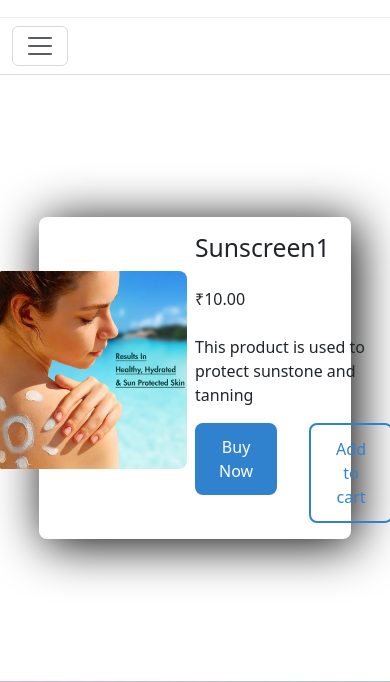
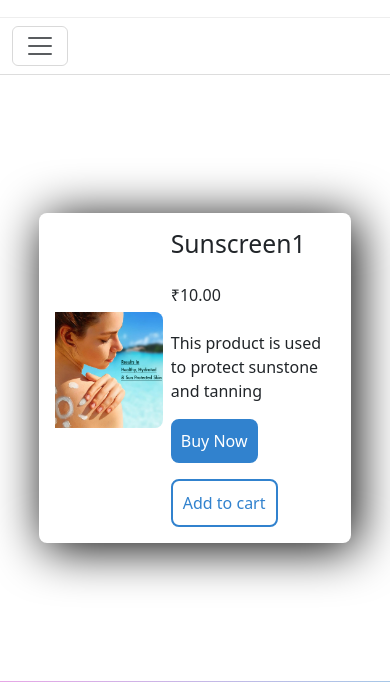
Before and after one commit to successcodinginstitute/DjangoEcommerce_test, a Django app: page /product/1/ in a window 390 px wide. Shown: the part 167-849 px from the top of the page. Run offline with Django 5.2, Linux system fonts and the light colour scheme; data comes from the database, SQL or seed files in the repository; some libraries are stand-ins or nearby versions.

Commit message:
Responsive changes

```diff
--- a/AYRAW/templates/product_detail.html
+++ b/AYRAW/templates/product_detail.html
@@ -67,7 +67,7 @@
 
   /* Action buttons */
   .action-buttons button {
-      padding: 12px 24px;
+      padding: 12px 12px;
       font-size: 1rem;
       border-radius: 8px;
       transition: all 0.3s ease;
@@ -95,7 +95,7 @@
   .product-details-wrapper {
       display: flex;
       flex-wrap: wrap; /* Allow content to wrap on smaller screens */
-      gap: 2rem;
+      gap: 1rem;
       align-items: flex-start;
   }
   .words{
@@ -136,7 +136,8 @@
 
       .action-buttons button {
           font-size: 0.9rem;
-          padding: 10px 20px;
+          padding: 10px 10px;
+          /* padding: 10px 20px; */
       }
   }
 
@@ -147,10 +148,10 @@
           gap: 1.5rem;
       }
 
-      .product-img {
+      /* .product-img {
           width: 200px;  /* Slightly smaller image for tablets */
-          height: 200px;
-      }
+          /* height: 200px; */
+      /* } */
 
       .product-info {
           width: 60%;
@@ -166,7 +167,7 @@
 
       .action-buttons button {
           font-size: 1rem;
-          padding: 12px 24px;
+          /* padding: 12px 24px; */
       }
   }
 
@@ -195,8 +196,13 @@
 
       .action-buttons button {
           font-size: 1rem;
-          padding: 12px 24px;
+          padding: 12px 14px;
       }
+  }
+  .action-buttons{
+    display: flex;
+    gap: 1rem;
+    flex-wrap: wrap;
   }
 </style>
 
@@ -229,7 +235,7 @@
 
 
         <!-- Product Details -->
-        <div class="md:w-1/2 p-6" style="height:100%; max-width:50%;">
+        <div class="md:w-1/2 p-6" style="height:100%;">
           <h2 class="text-3xl font-bold mb-4">{{ product.name }}1</h2>
           <p class="text-xl text-green-600 font-semibold mb-4">₹{{ product.price }}</p>
           <p class="text-gray-700 mb-6 words">{{ product.description }}</p>
@@ -237,7 +243,7 @@
           {% comment %} <a href="{% url 'place_order' %}" class="bg-blue-600 text-blue px-6 py-2 rounded hover:bg-blue-700 transition">
             Buy Now
           </a> {% endcomment %}
-          <div class="action-buttons " style="display: flex; gap: 2rem;">
+          <div class="action-buttons ">
             <a href="{% url 'add_to_cart' product.id %}" style="text-decoration: none;">
               <div class="add-to-cart">
                 <button type="button" class="btn btn-primary">Buy Now</button>
```
Also changed, not shown: AYRAW/templates/all_products.html (+8 -0 lines).
